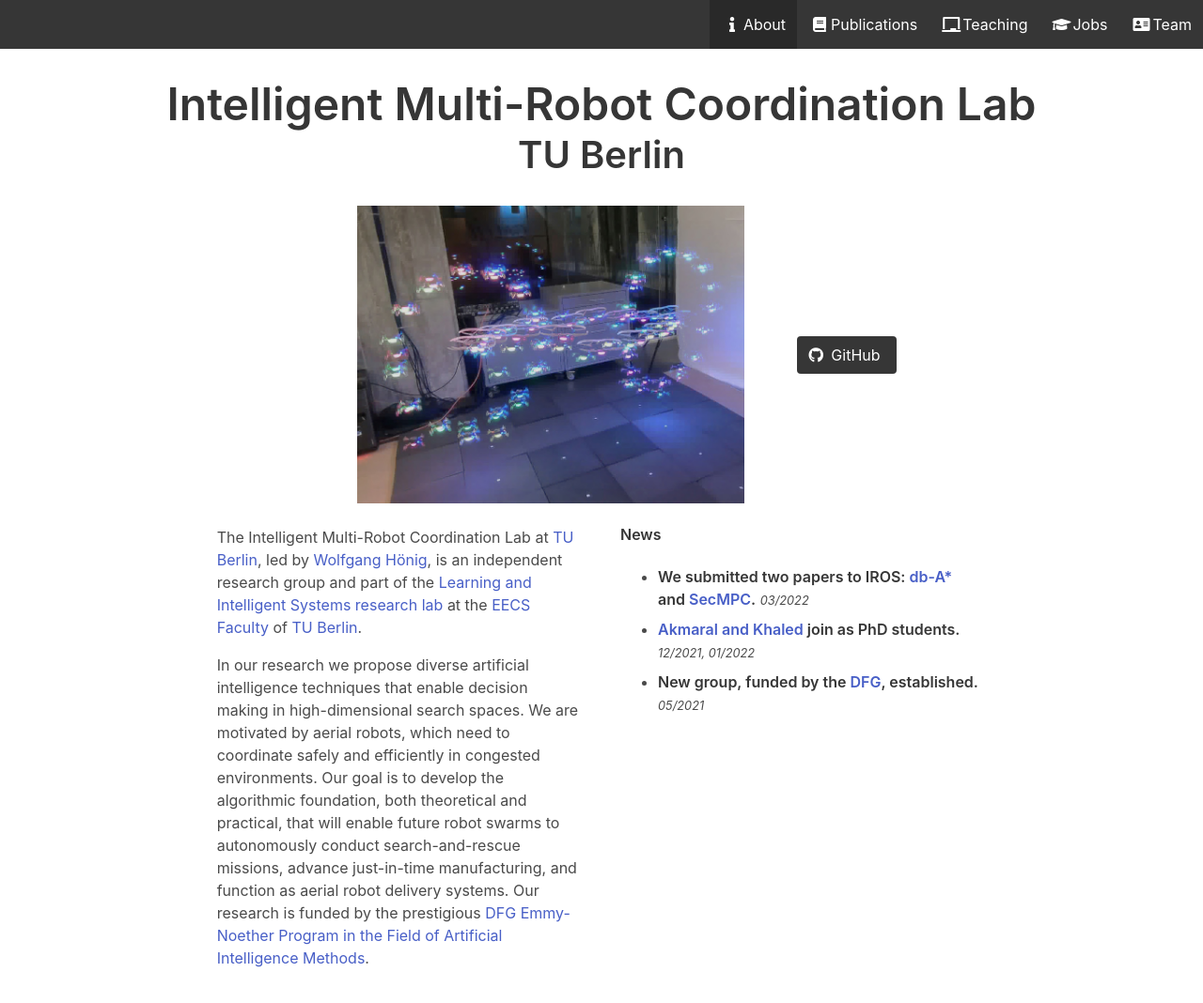
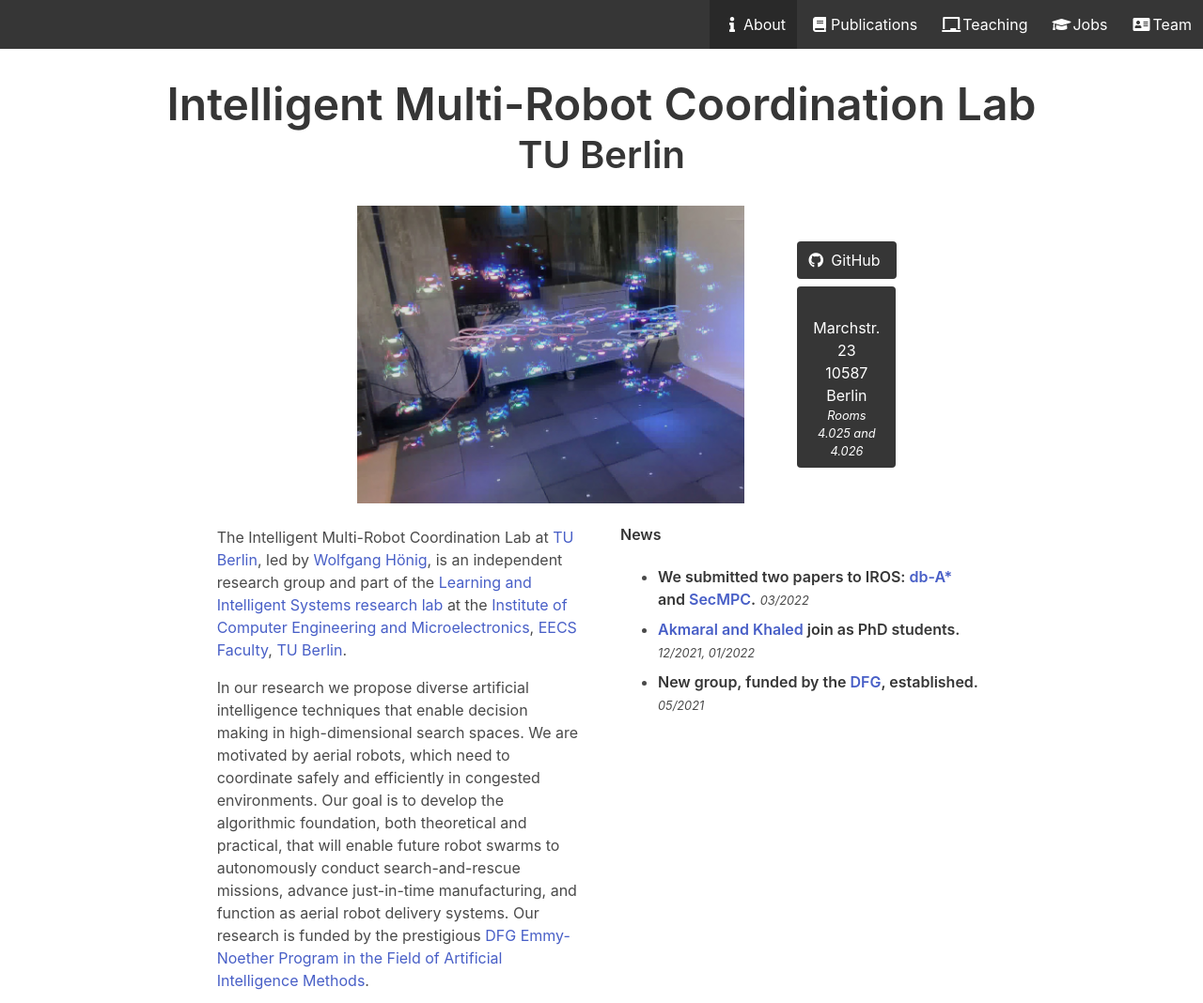
Before and after one commit to IMRCLab/imrclab.github.io, a Jekyll site: the page built from index.html, in a window 1280 px wide. Shown: the whole page at 94% size. Built offline with Jekyll 4.4.1, drawn with Linux system fonts in a browser that asks for light colours; before the commit the page ends 1044 px from its top, so only the background shows below that.

Commit message:
add address and institute

```diff
--- a/assets/css/main.css
+++ b/assets/css/main.css
@@ -143,3 +143,15 @@
 .alert {
   font-weight: bold;
 }
+
+.button.is-multiline {
+  min-height: 2.25em;
+  white-space: unset;
+  height: auto;
+  flex-direction: column;
+}
+
+.button .note {
+  font-size: 0.8rem;
+  font-style: italic;
+}
--- a/index.html
+++ b/index.html
@@ -22,6 +22,18 @@
             </span>
             <span>GitHub</span>
           </a>
+          <a href="https://www.google.com/maps/place/Marchstra%C3%9Fe+23,+10587+Berlin" class="button is-dark is-multiline">
+            <span class="icon">
+              <i class="fab fa-map"></i>
+            </span>
+            <span>
+              Marchstr. 23<br>
+              10587 Berlin
+            </span>
+            <span class="note">
+              Rooms 4.025 and 4.026
+            </span>
+          </a>
         </p>
       </div>
     </div>
@@ -30,7 +42,7 @@
       <div class="column is-half is-4-desktop">
         <div class="content">
           <p>
-          The Intelligent Multi-Robot Coordination Lab at <a href="https://www.tu.berlin">TU Berlin</a>, led by <a href="https://whoenig.github.io">Wolfgang Hönig</a>, is an independent research group and part of the <a href="https://argmin.lis.tu-berlin.de">Learning and Intelligent Systems research lab</a> at the <a href="https://www.tu.berlin/en/faculty-electrical-engineering-and-computer-science">EECS Faculty</a> of <a href="https://www.tu.berlin">TU Berlin</a>.</p>
+          The Intelligent Multi-Robot Coordination Lab at <a href="https://www.tu.berlin">TU Berlin</a>, led by <a href="https://whoenig.github.io">Wolfgang Hönig</a>, is an independent research group and part of the <a href="https://argmin.lis.tu-berlin.de">Learning and Intelligent Systems research lab</a> at the <a href="https://www.eecs.tu-berlin.de/menue/einrichtungen/institute/itim/parameter/en/">Institute of Computer Engineering and Microelectronics</a>, <a href="https://www.tu.berlin/en/eecs/">EECS Faculty</a>, <a href="https://www.tu.berlin">TU Berlin</a>.</p>
 
           <p>In our research we propose diverse artificial intelligence techniques that enable decision making in high-dimensional search spaces.
           We are motivated by aerial robots, which need to coordinate safely and efficiently in congested environments.
```
